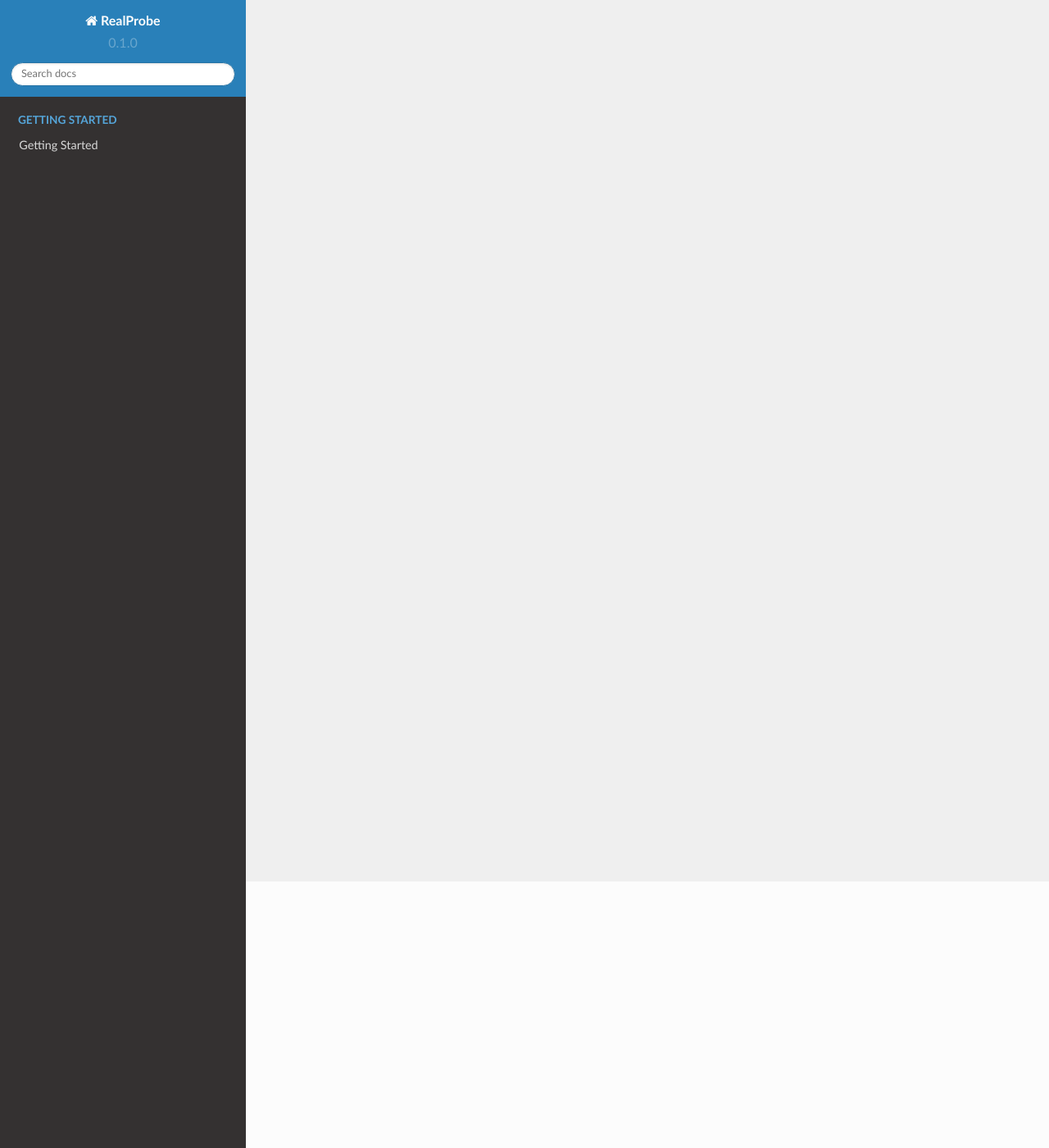
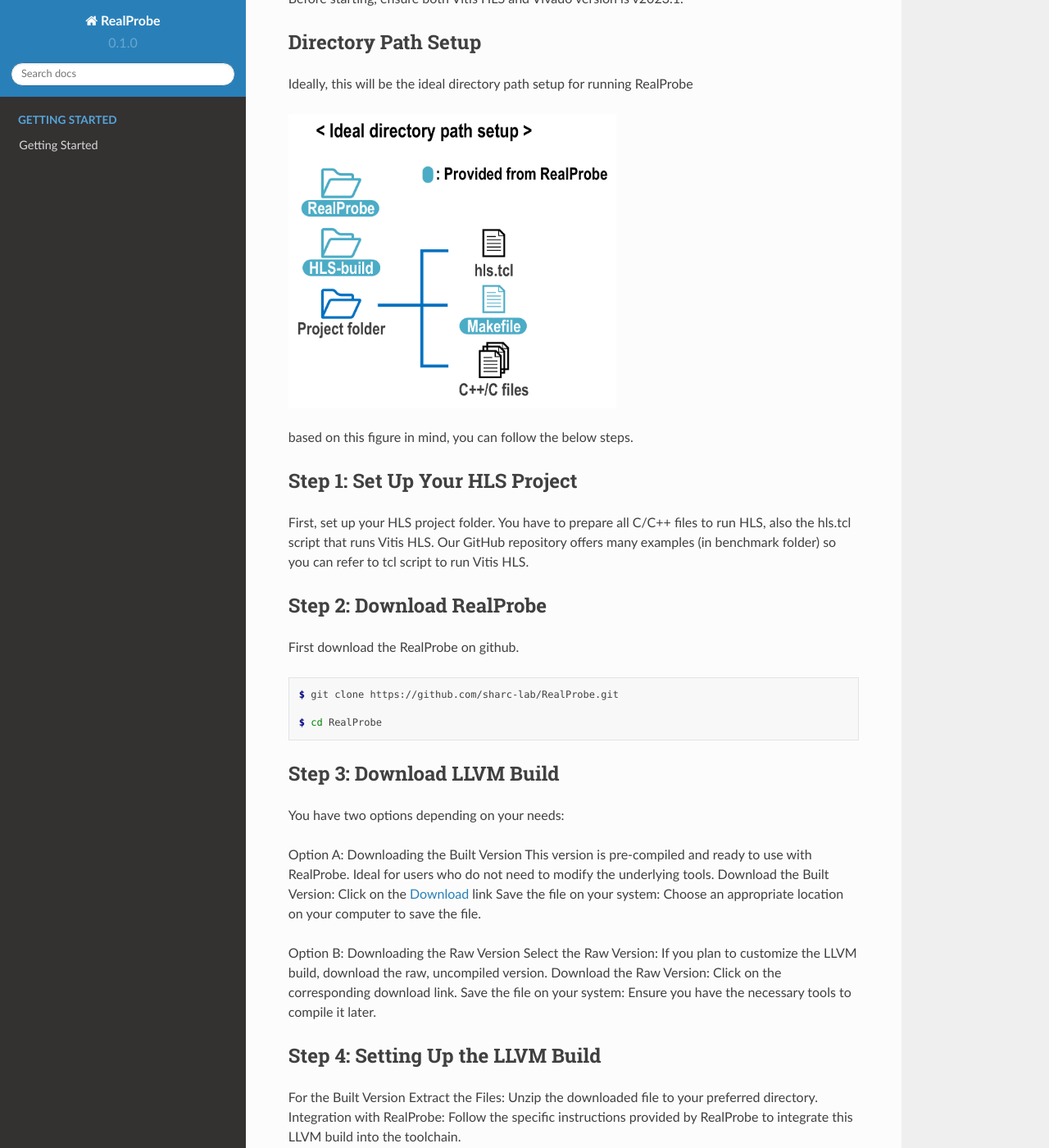
Before and after one commit to sharc-lab/RealProbe-doc, a Sphinx documentation site: the page built from docs/source/getting_started/getting_started.rst, in a window 1280 px wide and 1400 px high, scrolled down 325 px. Shown: the whole window at 82% size. Built offline with Sphinx 7.4.7 and the Read the Docs theme 2.0.0, drawn with Linux system fonts in a browser that asks for light colours; pages that are not in the unit, such as notebooks, are missing from menus; some of the changed text lies outside the part shown.

Commit message:
Update getting_started.rst

```diff
--- a/docs/source/getting_started/getting_started.rst
+++ b/docs/source/getting_started/getting_started.rst
@@ -7,3 +7,88 @@
   overview
   system_requirements
   installation
+
+This document provides a step-by-step guide on how to download and use RealProbe. We provide a pre-built version for immediate use, as well as access to the raw version if modifications are needed.
+.. _installation:
+
+Prerequisites
+------------
+
+Before starting, ensure both Vitis HLS and Vivado version is v2023.1.
+
+Directory Path Setup
+------------
+
+Ideally, this will be the ideal directory path setup for running RealProbe
+
+.. image:: ../img/filepath.png
+  :width: 400
+  :alt: <Directory Path Setup>
+
+based on this figure in mind, you can follow the below steps.
+
+Step 1: Set Up Your HLS Project
+----------------
+First, set up your HLS project folder. You have to prepare all C/C++ files to run HLS, also the hls.tcl script that runs Vitis HLS. Our GitHub repository offers many examples (in benchmark folder) so you can refer to tcl script to run Vitis HLS.
+
+Step 2: Download RealProbe
+------------
+
+First download the RealProbe on github.
+
+.. code-block:: console
+
+   $ git clone https://github.com/sharc-lab/RealProbe.git
+
+   $ cd RealProbe
+
+Step 3: Download LLVM Build
+------------
+
+You have two options depending on your needs:
+
+Option A: Downloading the Built Version
+This version is pre-compiled and ready to use with RealProbe. Ideal for users who do not need to modify the underlying tools.
+Download the Built Version: Click on the `Download <https://www.dropbox.com/scl/fi/6cr90f9q0gd3tohl9qwdx/hls-build.zip?rlkey=i0qrqj97mlcrvqmgd4itgruzg&dl=0>`_ link
+Save the file on your system: Choose an appropriate location on your computer to save the file.
+
+Option B: Downloading the Raw Version
+Select the Raw Version: If you plan to customize the LLVM build, download the raw, uncompiled version.
+Download the Raw Version: Click on the corresponding download link.
+Save the file on your system: Ensure you have the necessary tools to compile it later.
+
+Step 4: Setting Up the LLVM Build
+----------------
+
+For the Built Version
+Extract the Files: Unzip the downloaded file to your preferred directory.
+Integration with RealProbe: Follow the specific instructions provided by RealProbe to integrate this LLVM build into the toolchain.
+
+For the Raw Version
+Extract the Files: Unzip the source files to a suitable directory.
+Build the LLVM Toolchain:
+Open a terminal or command prompt.
+Navigate to the directory containing the source files.
+Follow the `build instructions <https://github.com/Xilinx/hls-llvm-project/tree/2023.1>`_ link specific to Vitis HLS to compile the toolchain.
+Integration with RealProbe: After building, integrate the custom LLVM build with RealProbe as per the provided documentation.
+
+Now you are all ready! Let's go to How to run section
+----------------
+
+
+To retrieve a list of random ingredients,
+you can use the ``lumache.get_random_ingredients()`` function:
+
+.. autofunction:: lumache.get_random_ingredients
+
+The ``kind`` parameter should be either ``"meat"``, ``"fish"``,
+or ``"veggies"``. Otherwise, :py:func:`lumache.get_random_ingredients`
+will raise an exception.
+
+.. autoexception:: lumache.InvalidKindError
+
+For example:
+
+>>> import lumache
+>>> lumache.get_random_ingredients()
+['shells', 'gorgonzola', 'parsley']
```
